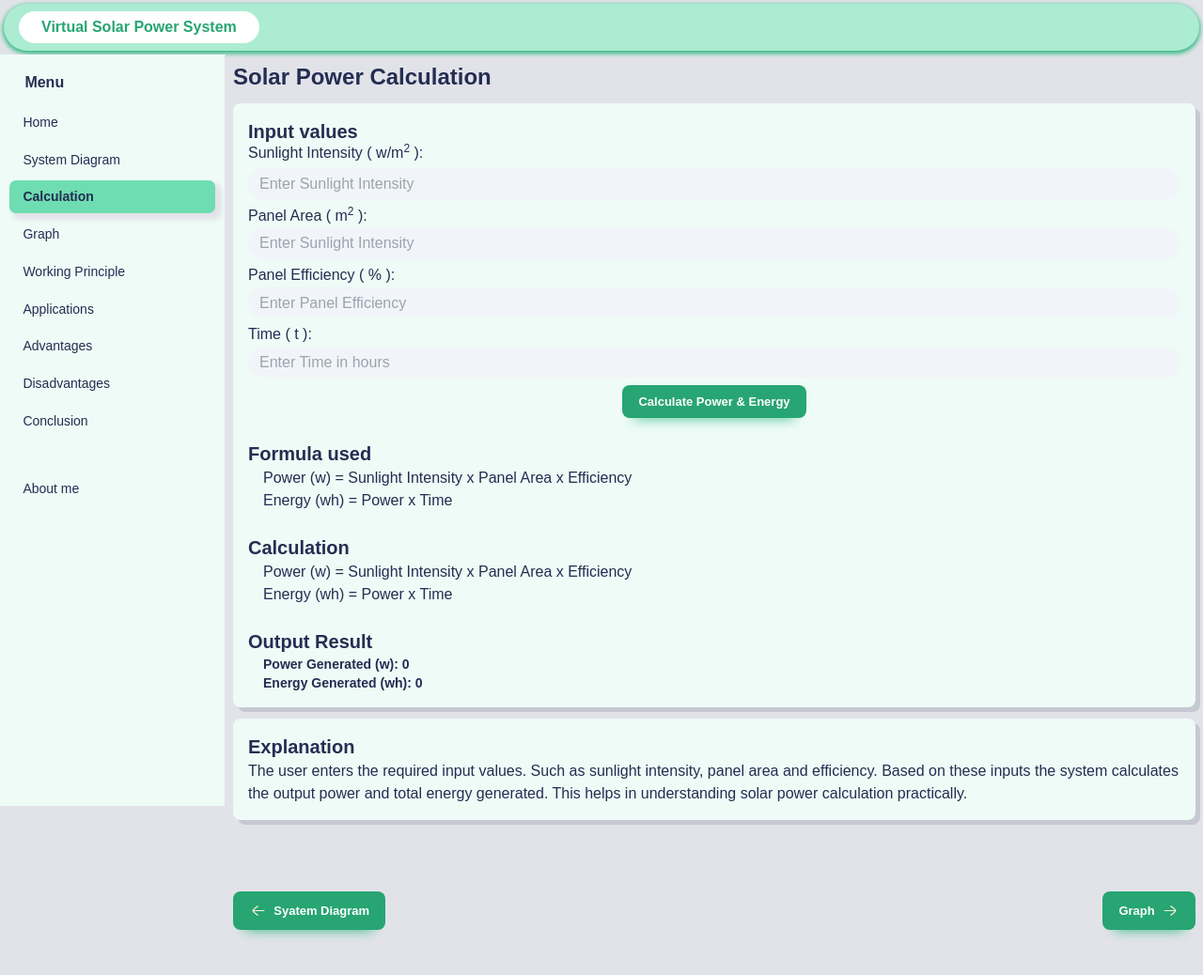
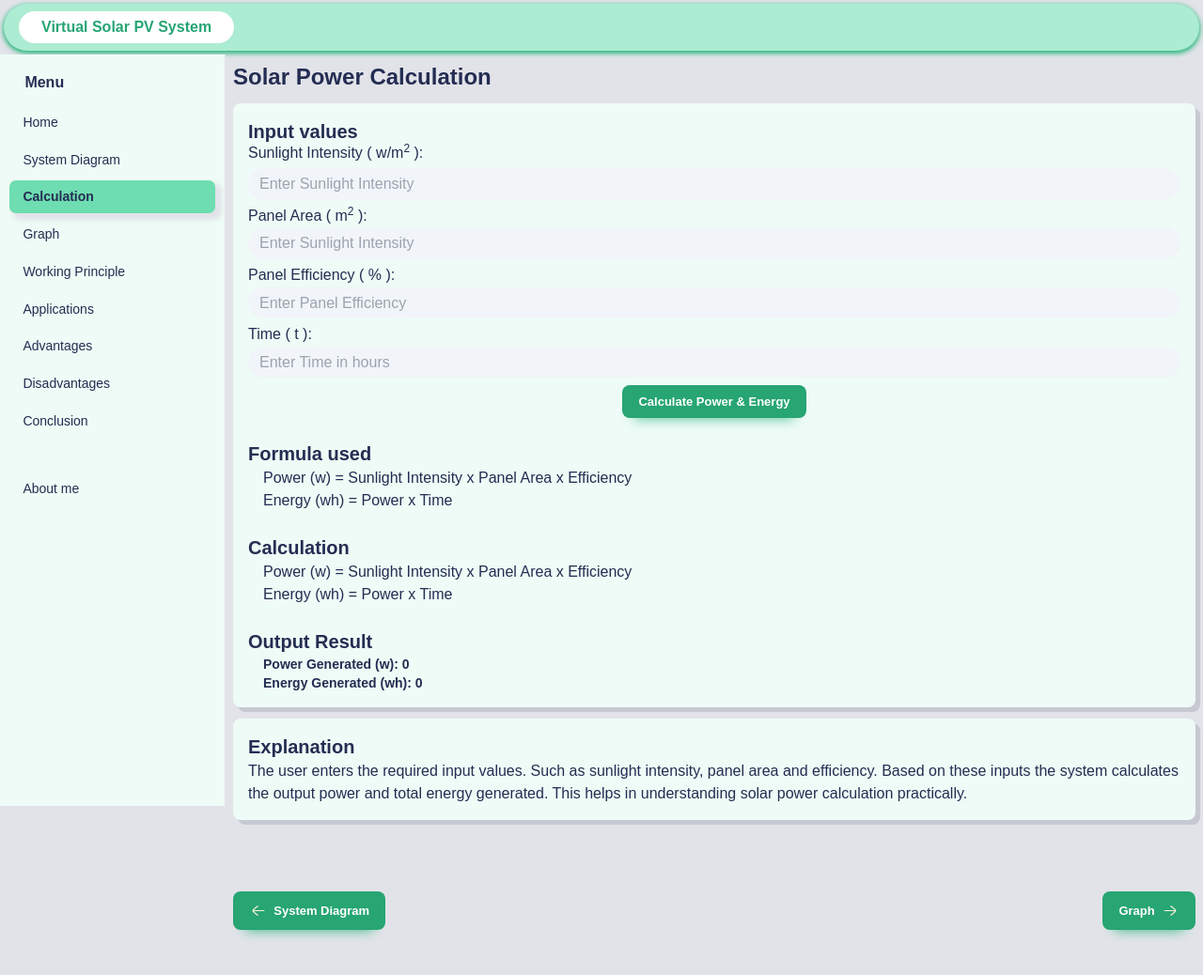
Before and after one commit to anshuGupta-cell/ST-Solar-Collge-Project, a Next.js app in the folder App/: page /calculation in a window 1280 px wide. Shown: the top 1038 px of the page at 94% size. Built offline with nearby package versions, Linux system fonts and the light colour scheme.

Commit message:
spelling fixed in header and home and calculation(system) and about(PV)

```diff
--- a/App/app/about/page.js
+++ b/App/app/about/page.js
@@ -13,7 +13,7 @@ const About = () => {
             <p>University - Savitribai Phule Pune University ( SPPU )</p>
             <p>Subject - Physics project</p>
             <p className=" text-center text-3xl font-medium">
-                Project Title - Virtual Solar Power System
+                Project Title - Virtual Solar PV System
             </p>
             <div className="flex gap-2">
                 <Link href="/" className=" px-4 py-2 border rounded-full bg-slate-800 text-slate-100 flex items-center gap-2  border-slate-300  hover:-translate-y-1 duration-300">
--- a/App/app/calculation/page.js
+++ b/App/app/calculation/page.js
@@ -76,7 +76,7 @@ const Calculation = () => {
             <section className="flex justify-between my-16">
                 <Link className={` button `} href="/system-diagram">
                     <img className="icon" data-type="inverted" src="/svg/arrow-left-02-stroke-rounded.svg" />
-          <span>Syatem Diagram</span>
+                    <span>System Diagram</span>
                 </Link>
                 <Link className={` button `} href="/graph">
                     <span>Graph</span>
--- a/App/app/disadvantages/page.js
+++ b/App/app/disadvantages/page.js
@@ -1,7 +1,7 @@
 import Link from 'next/link'
 import React from 'react'
 
-const Advantages = () => {
+const Disdvantages = () => {
   return (
     <div>
       <section className='card '>
@@ -34,4 +34,4 @@ const Advantages = () => {
   )
 }
 
-export default Advantages
+export default Disdvantages
--- a/App/app/page.js
+++ b/App/app/page.js
@@ -29,7 +29,7 @@ export default function App() {
             </section>
             <section className="flex justify-end my-16">
                 <Link className={` button `} href="/system-diagram">
-          <span>Syatem Diagram</span>
+                    <span>System Diagram</span>
                     <img className="icon" data-type="inverted" src="/svg/arrow-right-02-stroke-rounded.svg" />
                 </Link>
             </section>
--- a/App/components/header/Header.js
+++ b/App/components/header/Header.js
@@ -16,7 +16,7 @@ const Header = ({ primaryNav }) => {
                     <img className="icon-hamburger | icon" src="/svg/bars-solid.svg" alt="" aria-hidden="true" />
                 </button>
                 <a href="/">
-                    <h1 className='text-wrap'>Virtual Solar Power System</h1>
+                    <h1 className='text-wrap'>Virtual Solar PV System</h1>
                 </a>
             </div>
 
```
Also changed, not shown: App/lib/mongodb.js (deleted, +0 -26 lines), App/app/applications/page.js (indentation only), App/app/layout.js (indentation only), App/app/system-diagram/page.js (indentation only), App/app/working/page.js (indentation only). Lines whose indentation alone changed are shown as unchanged.
